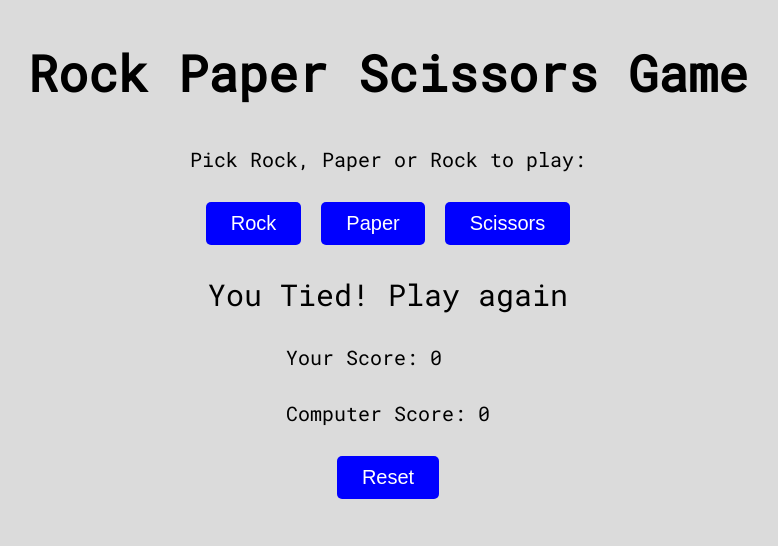
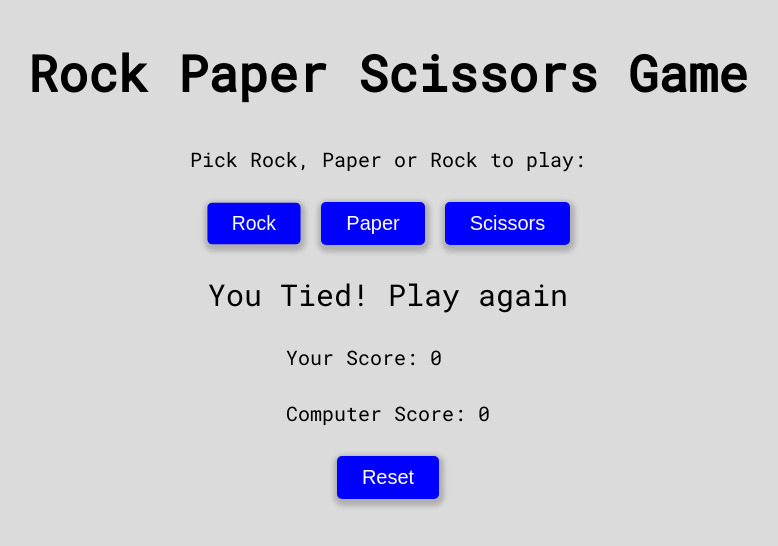
Before and after one commit to josphatotieno/Rock-Paper-Scissors, a plain HTML site: page index.html in a window 1280 px wide. Both pictures are taken after a click on the button "Rock". Shown: the whole page, without its empty margins (252-1030 px from the left). Drawn offline with Linux system fonts and the light colour scheme.

Commit message:
Update style.css

```diff
--- a/style.css
+++ b/style.css
@@ -37,6 +37,12 @@ header h1 {
     background-color: blue;
     color: #fff;
     border-radius: 5px;
+    box-shadow: 1px 3px 5px 4px rgba(0,0,0, 0.2);
+}
+
+.btn:focus,
+#reset-btn:focus {
+    transform: scale(.97);
 }
 
 #container {
```
